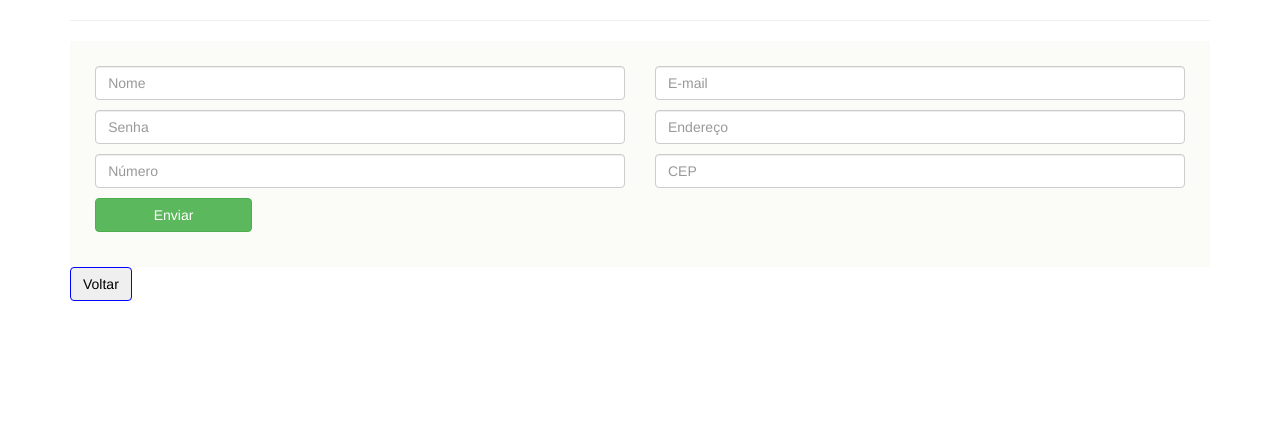
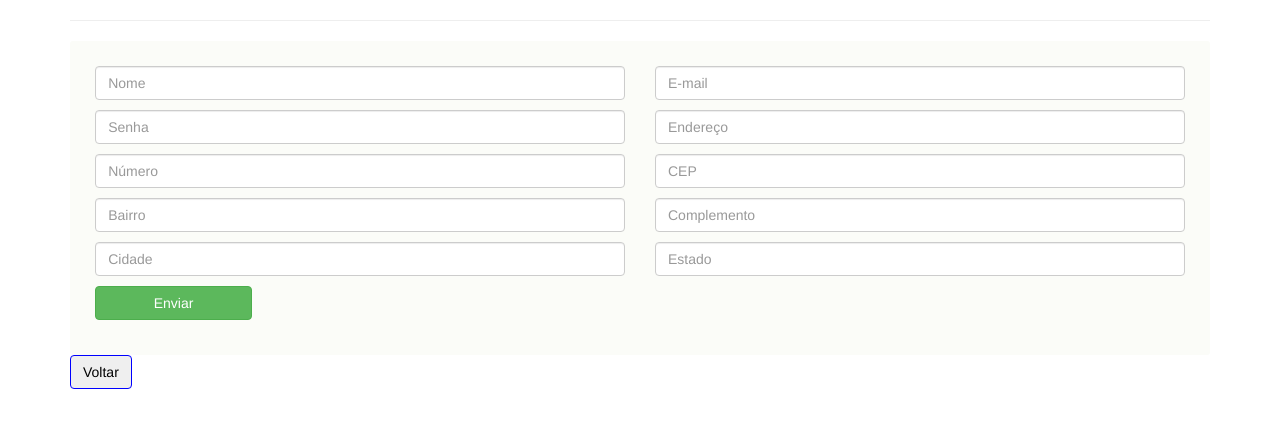
Before and after one commit to RafaIzu/dev_sist_delivery2, a Flask app: page /auth/register in a window 1280 px wide. Shown: the part 151-579 px from the top of the page. Run offline with Flask 2, Linux system fonts and the light colour scheme; some libraries are stand-ins or nearby versions.

Commit message:
colocando mais dados no endereço

```diff
--- a/app/auth/views.py
+++ b/app/auth/views.py
@@ -92,7 +92,11 @@ def register():
         # código abaixo é o original. Cuidado para não apaga-lo!
         destiny = Destiny(address=request.form['address'],
                           number=request.form['number'],
-                          zipcode=request.form['zipcode'])
+                          zipcode=request.form['zipcode'],
+                          neighborhood=request.form['neighborhood'],
+                          complement=request.form['complement'],
+                          city=request.form['city'],
+                          state=request.form['state'])
         consumer = Consumer(email=request.form['email'],
                             username=request.form['username'],
                             password=request.form['password'],
--- a/app/models.py
+++ b/app/models.py
@@ -13,7 +13,7 @@ class Product(db.Model):
     price = db.Column(db.Float)
     description = db.Column(db.String(500))
     players = db.Column(db.Integer)
-    age = db.Column(db.Integer)
+    age = db.Column(db.String(150))
     theme_id = db.Column(db.Integer, db.ForeignKey('theme.id'))
 
 
@@ -30,6 +30,10 @@ class Destiny(db.Model):
     address = db.Column(db.String(200))
     number = db.Column(db.String(100))
     zipcode = db.Column(db.String(100))
+    neighborhood = db.Column(db.String(100))
+    complement = db.Column(db.String(200))
+    city = db.Column(db.String(200))
+    state = db.Column(db.String(100))
     consumer = db.relationship('Consumer', backref="destiny")
 
 
--- a/app/static/js/main.js
+++ b/app/static/js/main.js
@@ -16,6 +16,9 @@ const username = document.getElementById('username')
 
 const fillForm = (endereco) => {
     document.getElementById('address').value = endereco.logradouro
+    document.getElementById('neighborhood').value = endereco.bairro
+    document.getElementById('city').value = endereco.localidade
+    document.getElementById('state').value = endereco.uf
 }
 
 
--- a/app/templates/auth/register.html
+++ b/app/templates/auth/register.html
@@ -29,6 +29,18 @@
         <div class="col-md-6">
             <input type="text" name="zipcode" id="zipcode" placeholder="CEP" class="form-control">
         </div>
+        <div class="col-md-6">
+            <input type="text" name="neighborhood" id="neighborhood" placeholder="Bairro" class="form-control">
+        </div>
+        <div class="col-md-6">
+            <input type="text" name="complement" id="complement" placeholder="Complemento" class="form-control">
+        </div>
+        <div class="col-md-6">
+            <input type="text" name="city" id="city" placeholder="Cidade" class="form-control">
+        </div>
+        <div class="col-md-6">
+            <input type="text" name="state" id="state" placeholder="Estado" class="form-control">
+        </div>
         <div class="col-md-2">
             <button type="submit" class="btn btn-block btn-success">Enviar</button>
         </div>
```
Also changed, not shown: app/templates/consumer/consumer.html (+9 -0 lines), delivery.sqlite.
